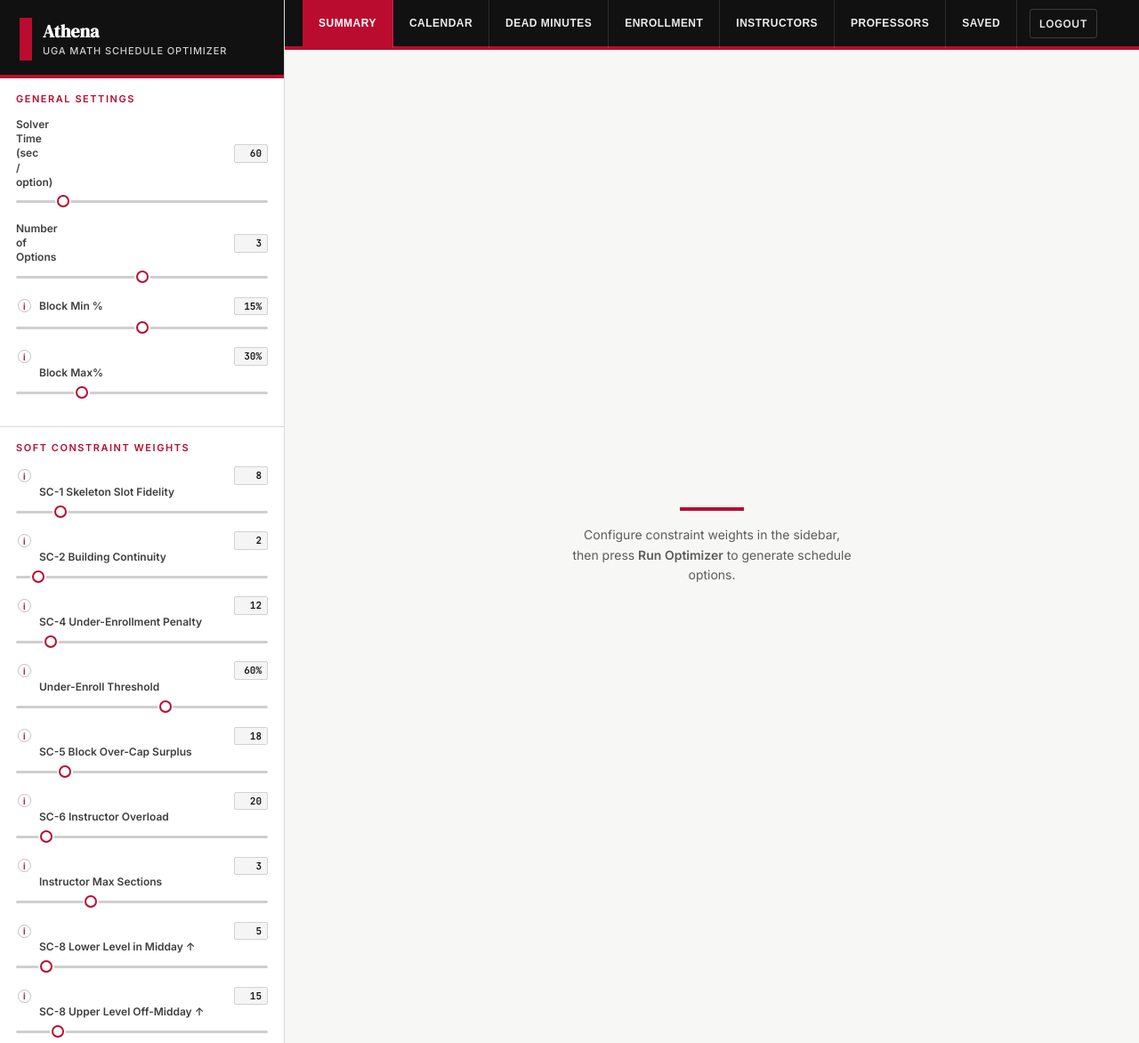
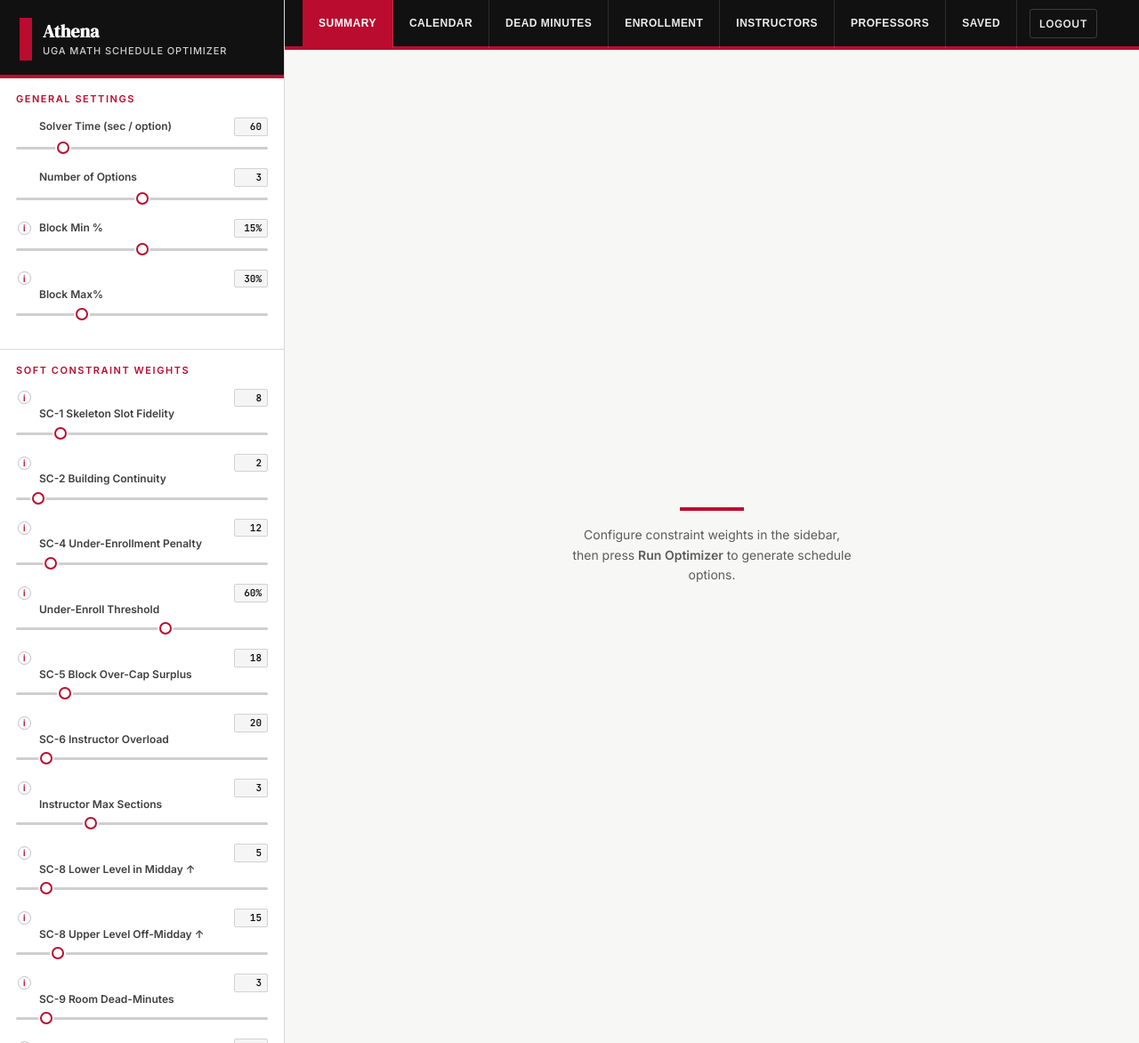
Before and after one commit to jhn02222/Scheduling-Clone, a Django app: page / in a window 1280 px wide. Shown: the whole page at 89% size. Run offline with Django 5.2, Linux system fonts and the light colour scheme; the visitor is signed in with stand-in values (Sample User, id 1).

Commit message:
style: UGA redesign update

```diff
--- a/athena/optimizer/templates/optimizer/index.html
+++ b/athena/optimizer/templates/optimizer/index.html
@@ -795,12 +795,20 @@ html, body {
   <div class="sidebar-section">
     <h2>General Settings</h2>
     <div class="field">
-      <label>Solver Time (sec / option) <span class="val" id="v-solver-time">60</span></label>
+      <label>
+        <span class="tooltip-wrap"></span> <!-- empty spacer -->
+        <span class="label-text">Solver Time (sec / option)</span>
+        <span class="val" id="v-solver-time">60</span>
+      </label>
       <input type="range" id="solver_time" min="10" max="300" step="10" value="60"
              oninput="syncVal('solver_time','v-solver-time',this.value)">
     </div>
     <div class="field">
-      <label>Number of Options <span class="val" id="v-num-options">3</span></label>
+      <label>
+        <span class="tooltip-wrap"></span> <!-- empty spacer -->
+        <span class="label-text">Number of Options</span>
+        <span class="val" id="v-num-options">3</span>
+      </label>
       <input type="range" id="num_options" min="1" max="5" step="1" value="3"
              oninput="syncVal('num_options','v-num-options',this.value)">
     </div>
```
